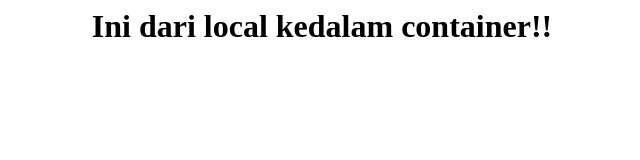
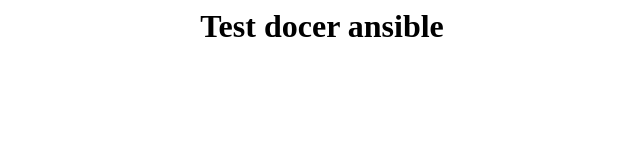
Before and after one commit to YendaPurbadian/apache-docker-ansible, a plain HTML site: page index.html in a window 1280 px wide. Shown: the whole page, without its empty margins (318-958 px from the left). Drawn offline with Linux system fonts and the light colour scheme.

Commit message:
Update index.html

```diff
--- a/index.html
+++ b/index.html
@@ -1 +1 @@
-<h1><center>Ini dari local kedalam container!!</center></h1>
+<h1><center>Test docer ansible</center></h1>
```
